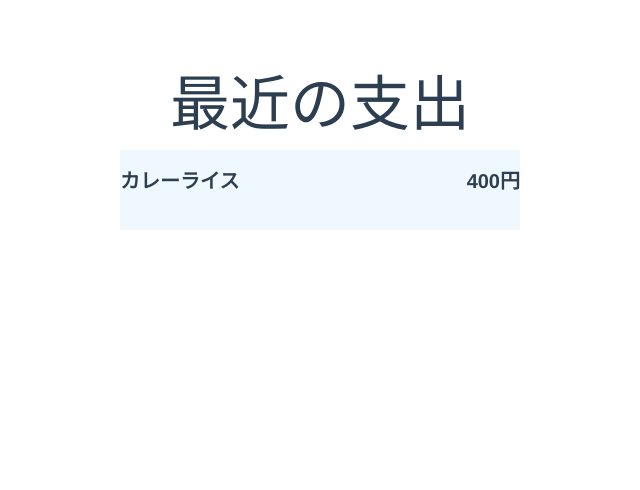
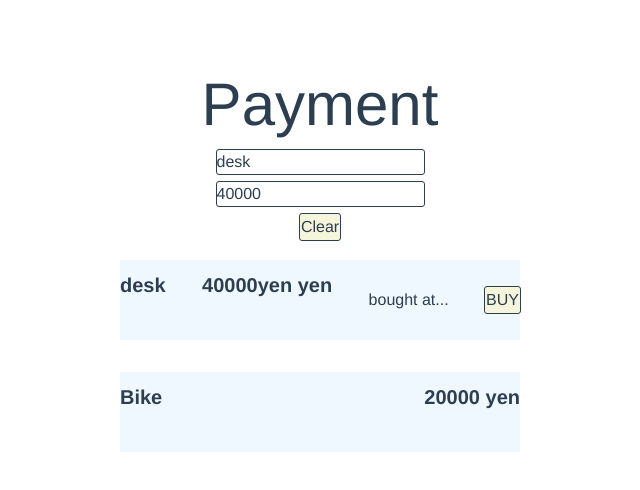
Before and after one commit to hita-fttk/vite-tutorial, a Vue app in the folder vite-app/: page / in a window 1280 px wide. Shown: the top 490 px of the page, without its empty margins (320-960 px from the left). Built offline with nearby package versions, Linux system fonts and the light colour scheme.

Commit message:
refとreactiveを学びtemplate内で変数を動的に使用することを学んだ。

```diff
--- a/vite-app/src/components/Payment.vue
+++ b/vite-app/src/components/Payment.vue
@@ -1,14 +1,66 @@
 <script setup lang="ts">
+
+import { ref,reactive,computed } from 'vue';
+// const itemName1 = ref<String>('Desk')
+const itemName2:string = 'Bike'
+
+const item1 = reactive({
+    name:'desk',
+    price: 40000
+})
+
+// const price1:number = 40000
+const price2:number = 20000
+
+const url1 = 'https://www.amazon.co.jp/%E3%81%A7%E3%81%8D%E3%82%8B%E3%82%AD%E3%83%83%E3%82%BA-%E5%AD%90%E3%81%A9%E3%82%82%E3%81%A8%E5%AD%A6%E3%81%B6-JavaScript%E3%83%97%E3%83%AD%E3%82%B0%E3%83%A9%E3%83%9F%E3%83%B3%E3%82%B0%E5%85%A5%E9%96%80-%E3%81%A7%E3%81%8D%E3%82%8B%E3%82%AD%E3%83%83%E3%82%BA%E3%82%B7%E3%83%AA%E3%83%BC%E3%82%BA-%E5%A4%A7%E6%BE%A4%E6%96%87%E5%AD%9D-ebook/dp/B07HHR8J4B/?_encoding=UTF8&pd_rd_w=5C8ok&content-id=amzn1.sym.ce48853f-2e5a-4e4b-8520-e7f39cc68f2d&pf_rd_p=ce48853f-2e5a-4e4b-8520-e7f39cc68f2d&pf_rd_r=ZKJTBAPQGA8GYV9PZDMC&pd_rd_wg=cSRue&pd_rd_r=7bb86e7d-c526-468b-942c-923891dd1859&ref_=pd_gw_reads_dynr'
+
+const buy = (itemName) =>{
+    alert('Are you sure to buy' + itemName + '?');
+}
+
+const input = (event:any) =>{
+    console.log(event.target.value);
+    item1.name = event.target.value;
+}
+const inputPrice = (event:any) =>{
+    console.log(event.target.value);
+    item1.price = event.target.value;
+}
+
+const clear = ()=>{
+    item1.name = ''
+    item1.price = 0
+}
+
+const priceLabel = computed(()=>{
+    if(item1.price >50000){
+    //    return item1.price > 50000 ? 'too expensive...': item1.price + 'yen'
+        return 'too expensive...'
+    } else{
+        return item1.price + 'yen'
+    }
+})
 
 </script>
 
 <template>
     <div class="container">
-        <h1>最近の支出</h1>
+        <h1>Payment</h1>
+        <input type="text" v-model="item1.name">
+        <input type="text" v-model="item1.price">
+        <!-- <input class="text-input" type="text" v-on:input="input" v-bind:value="item1.name"> -->
+        <!-- <input class="text-input" type="text" v-on:input="inputPrice" v-bind:value="item1.price"> -->
+        <button v-on:click="clear">Clear</button>
         <div class="payment">
-            <label>カレーライス</label>
-            <label>400円</label>
-    </div>
+            <label>{{ item1.name }}</label>
+            <label>{{ priceLabel }} yen</label>
+            <a v-bind:href="url1">bought at...</a>
+            <button v-on:click="buy(item1.name)">BUY</button>
+        </div>
+        <div class="payment">
+            <label>{{ itemName2 }}</label>
+            <label>{{ price2 }} yen</label>
+        </div>
     </div>
 
 </template>
@@ -18,7 +70,10 @@
         font-size: 60px;
     }
     label{
+        display: flex;
+        flex-direction: column;
         font-size: 20px;
+        justify-self: auto;
         font-weight: bold;
         height: 60px;
     }
@@ -34,7 +89,21 @@
         width: 400px;
         background-color: aliceblue;
         align-items: center;
-        padding-top: 12px;
+        margin-bottom: 12px;
+        margin-top: 20px;
 
     }
+    input{
+        outline: 1px solid ;
+        border-radius: 2px;
+        margin-bottom: 8px;
+    }
+    button{
+        outline: 1px solid;
+        background-color: beige;
+        border-radius: 2px;
+        padding: 1px;
+    }
+
+
 </style>
```
